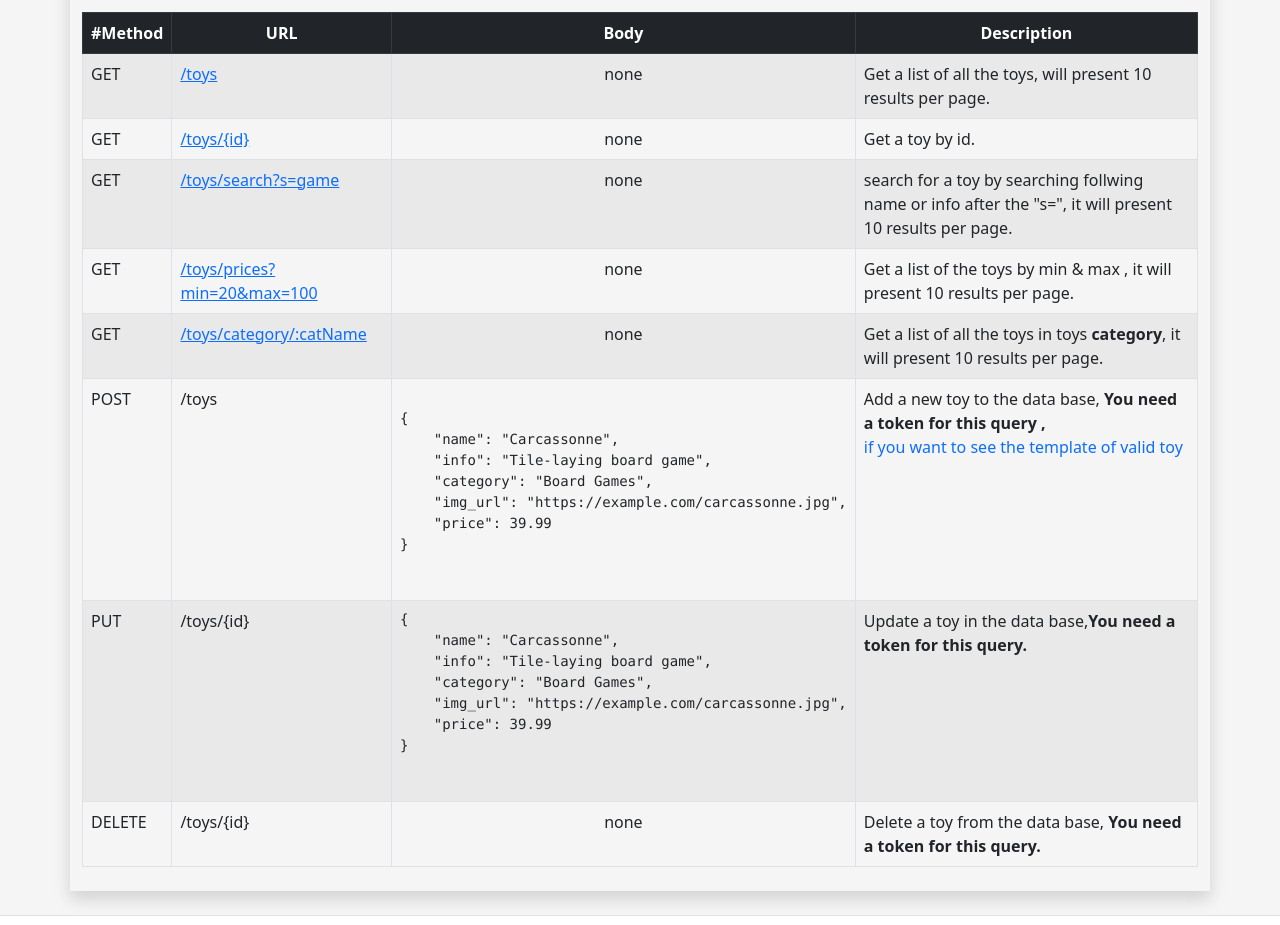
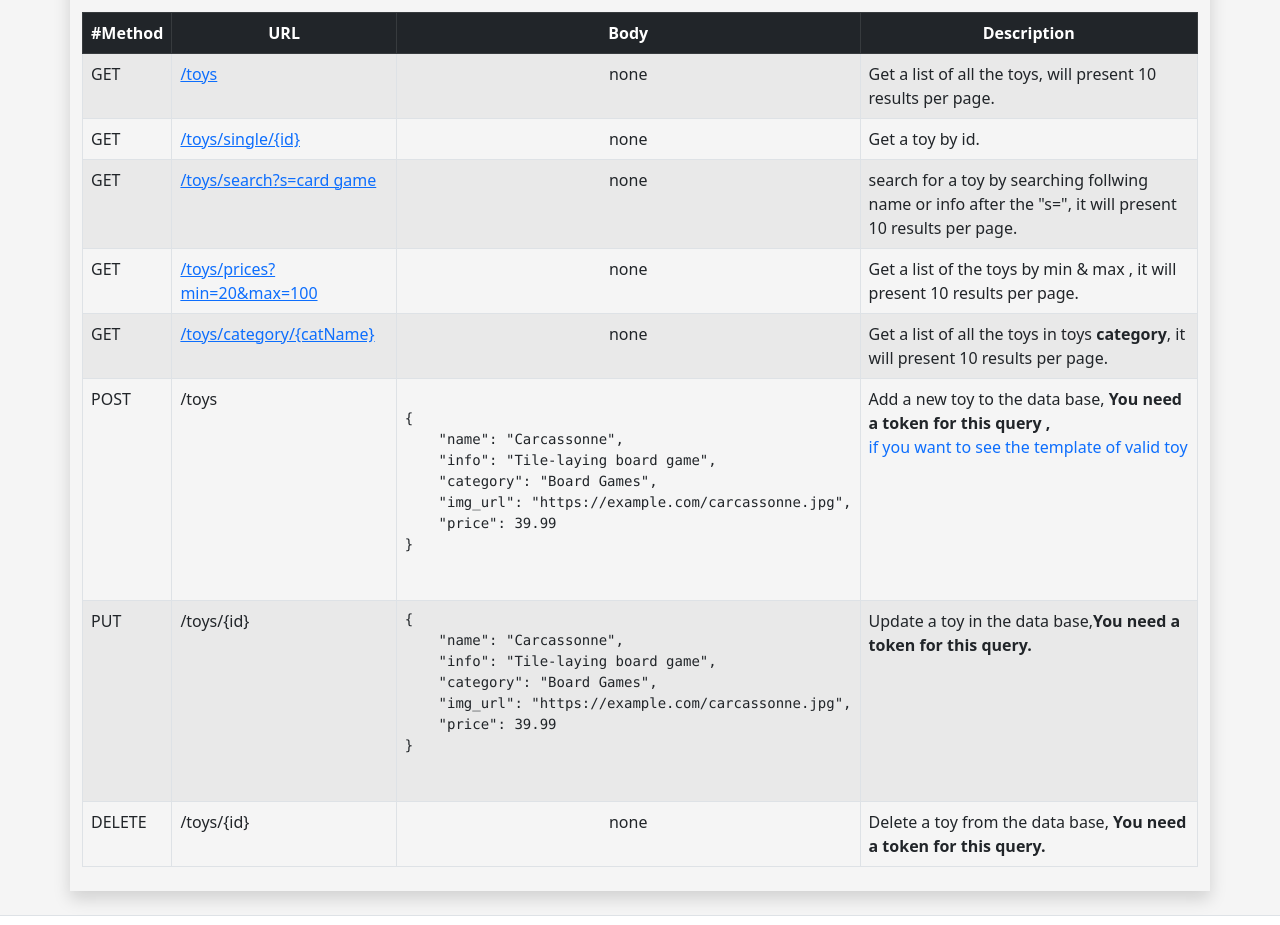
Before and after one commit to ChanyR/Toys-project, a website: page public/index.html in a window 1280 px wide. Shown: the part 1620-2545 px from the top of the page. Drawn offline with nearby package versions, Linux system fonts and the light colour scheme; a web font is replaced by a local one.

Commit message:
last commit

```diff
--- a/public/index.html
+++ b/public/index.html
@@ -20,7 +20,7 @@
     <link rel="stylesheet" href="https://cdn.jsdelivr.net/npm/bootstrap-icons@1.9.1/font/bootstrap-icons.css">
     <!-- css only -->
     <link rel="stylesheet" href="index.css">
-    <title>Chany Rosenfeld - project node mongo</title>
+    <title>Toys api - Chany Rosenfeld - project node mongo</title>
 </head>
 
 <body>
@@ -204,14 +204,14 @@
                     <tr>
                         <td>GET</td>
                         <td><a href="https://toys-api-lq3b.onrender.com/toys/single/656c3fba5bb7cd6933f30e26"
-                                target="_blank">/toys/{id}</a></td>
+                                target="_blank">/toys/single/{id}</a></td>
                         <td class="text-center">none</td>
                         <td>Get a toy by id.</td>
                     </tr>
                     <tr>
                         <td>GET</td>
-                        <td><a href="https://toys-api-lq3b.onrender.com/toys/search?s=game"
-                                target="_blank">/toys/search?s=game</a></td>
+                        <td><a href="https://toys-api-lq3b.onrender.com/toys/search?s=card game"
+                                target="_blank">/toys/search?s=card game</a></td>
                         <td class="text-center">none</td>
                         <td>search for a toy by searching follwing name or info after the "s=", it will present 10
                             results per page.
@@ -227,8 +227,8 @@
                     </tr>
                     <tr>
                         <td>GET</td>
-                        <td><a href="https://toys-api-lq3b.onrender.com/toys/category/game"
-                                target="_blank">/toys/category/:catName</a></td>
+                        <td><a href="https://toys-api-lq3b.onrender.com/toys/category/Board Games"
+                                target="_blank">/toys/category/{catName}</a></td>
                         <td class="text-center">none</td>
                         <td>Get a list of all the toys in toys <strong>category</strong>, it will present 10 results per
                             page.</td>
```
